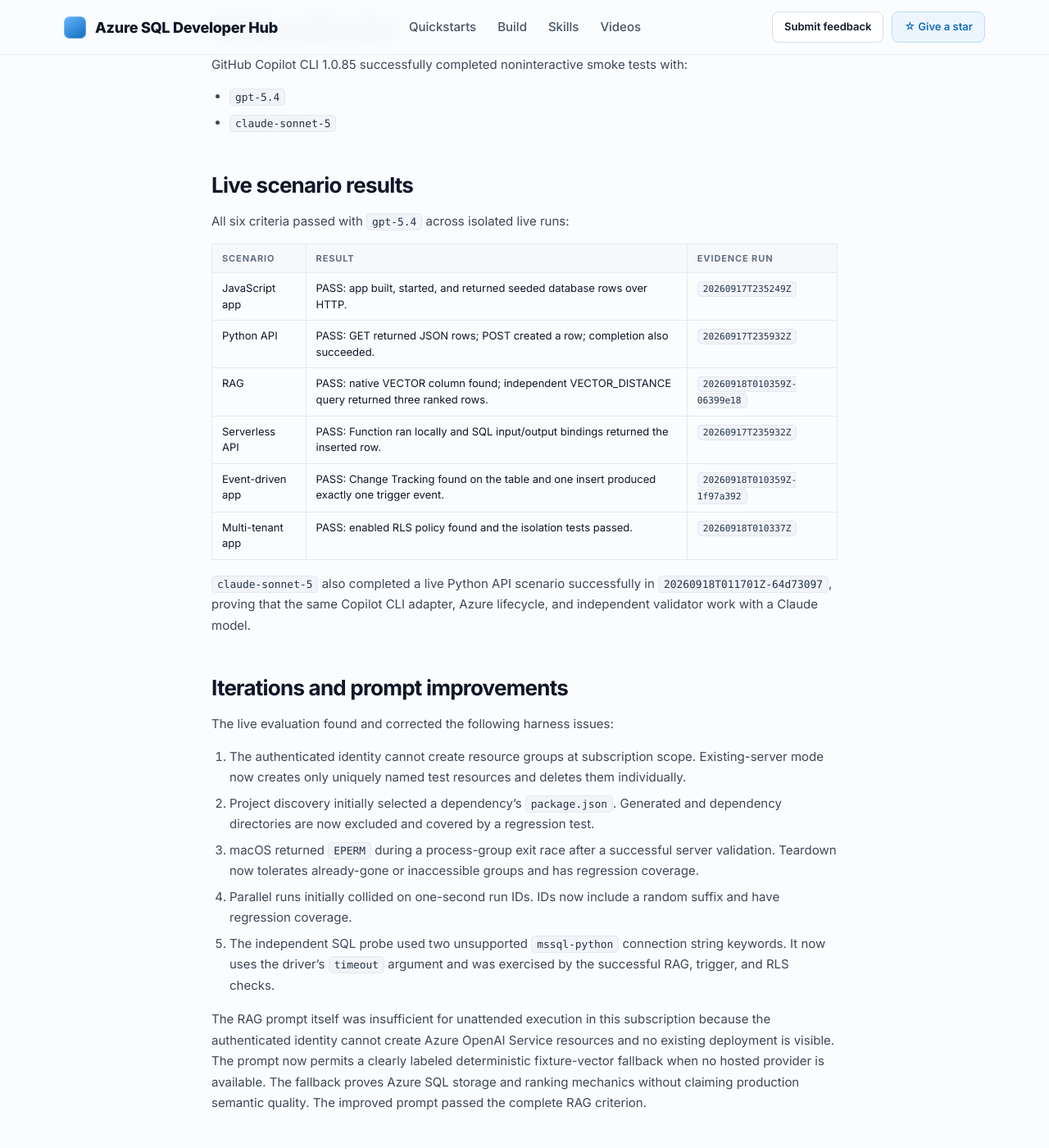
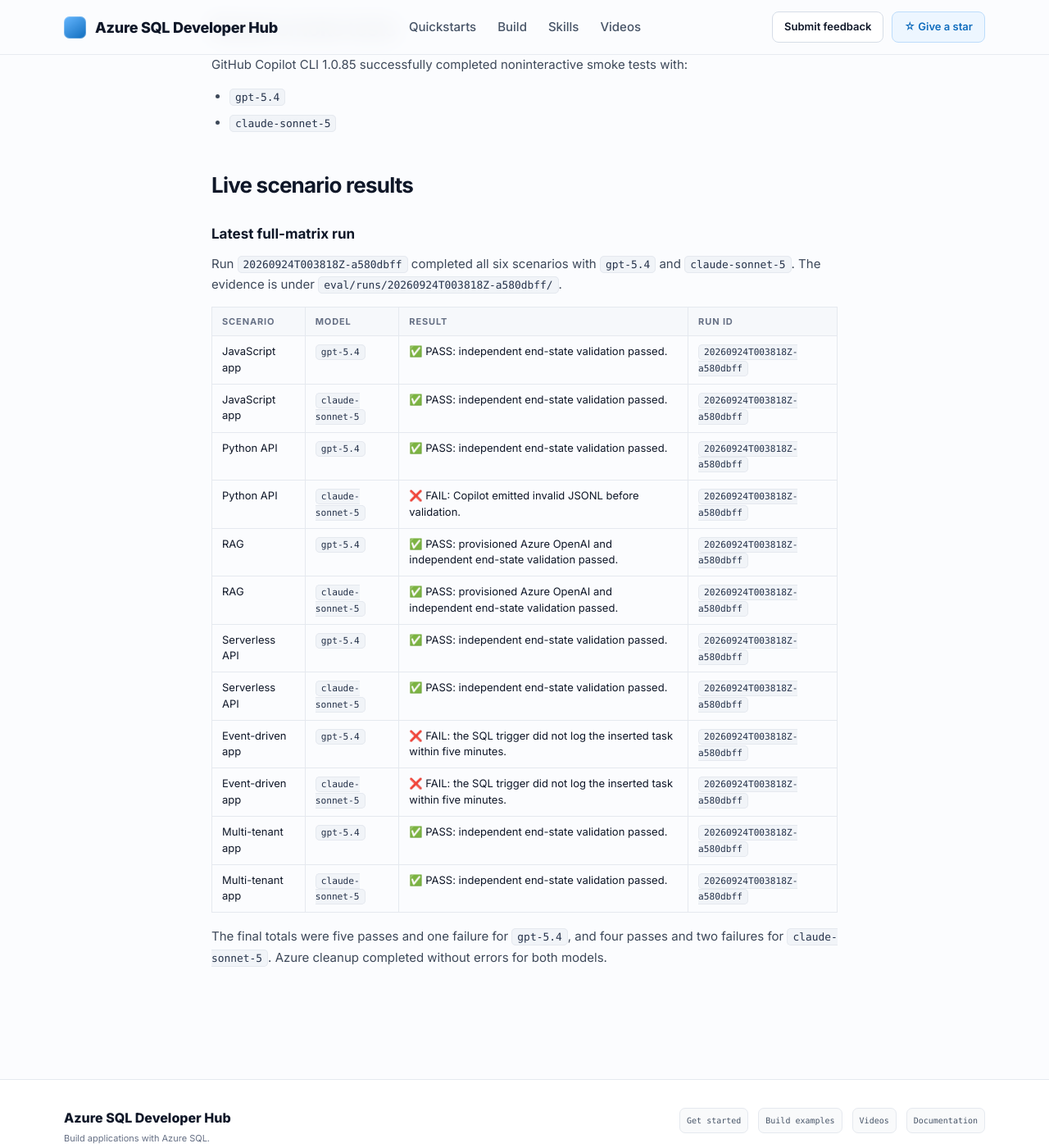
Before and after one commit to microsoft/azure-sql-dev-hub, a Jekyll site: the page built from eval/VALIDATION.md, in a window 1280 px wide and 1400 px high, scrolled down 478 px. Shown: the whole window at 82% size. Built offline with Jekyll 4.4.1, drawn with Linux system fonts in a browser that asks for light colours; our own code applies the rules of GitHub Pages for plain Markdown files; some of the changed text lies outside the part shown.

Commit message:
Updating validation table

```diff
--- a/eval/VALIDATION.md
+++ b/eval/VALIDATION.md
@@ -18,55 +18,27 @@
 
 ## Live scenario results
 
-All six criteria passed with `gpt-5.4` across isolated live runs:
+### Latest full-matrix run
 
-| Scenario | Result | Evidence run |
-|---|---|---|
-| JavaScript app | PASS: app built, started, and returned seeded database rows over HTTP. | `20260917T235249Z` |
-| Python API | PASS: GET returned JSON rows; POST created a row; completion also succeeded. | `20260917T235932Z` |
-| RAG | PASS: native VECTOR column found; independent VECTOR_DISTANCE query returned three ranked rows. | `20260918T010359Z-06399e18` |
-| Serverless API | PASS: Function ran locally and SQL input/output bindings returned the inserted row. | `20260917T235932Z` |
-| Event-driven app | PASS: Change Tracking found on the table and one insert produced exactly one trigger event. | `20260918T010359Z-1f97a392` |
-| Multi-tenant app | PASS: enabled RLS policy found and the isolation tests passed. | `20260918T010337Z` |
+Run `20260924T003818Z-a580dbff` completed all six scenarios with `gpt-5.4`
+and `claude-sonnet-5`. The evidence is under
+`eval/runs/20260924T003818Z-a580dbff/`.
 
-`claude-sonnet-5` also completed a live Python API scenario successfully in
-`20260918T011701Z-64d73097`, proving that the same Copilot CLI adapter, Azure
-lifecycle, and independent validator work with a Claude model.
+| Scenario | Model | Result | Run ID |
+|---|---|---|---|
+| JavaScript app | `gpt-5.4` | ✅ PASS: independent end-state validation passed. | `20260924T003818Z-a580dbff` |
+| JavaScript app | `claude-sonnet-5` | ✅ PASS: independent end-state validation passed. | `20260924T003818Z-a580dbff` |
+| Python API | `gpt-5.4` | ✅ PASS: independent end-state validation passed. | `20260924T003818Z-a580dbff` |
+| Python API | `claude-sonnet-5` | ❌ FAIL: Copilot emitted invalid JSONL before validation. | `20260924T003818Z-a580dbff` |
+| RAG | `gpt-5.4` | ✅ PASS: provisioned Azure OpenAI and independent end-state validation passed. | `20260924T003818Z-a580dbff` |
+| RAG | `claude-sonnet-5` | ✅ PASS: provisioned Azure OpenAI and independent end-state validation passed. | `20260924T003818Z-a580dbff` |
+| Serverless API | `gpt-5.4` | ✅ PASS: independent end-state validation passed. | `20260924T003818Z-a580dbff` |
+| Serverless API | `claude-sonnet-5` | ✅ PASS: independent end-state validation passed. | `20260924T003818Z-a580dbff` |
+| Event-driven app | `gpt-5.4` | ❌ FAIL: the SQL trigger did not log the inserted task within five minutes. | `20260924T003818Z-a580dbff` |
+| Event-driven app | `claude-sonnet-5` | ❌ FAIL: the SQL trigger did not log the inserted task within five minutes. | `20260924T003818Z-a580dbff` |
+| Multi-tenant app | `gpt-5.4` | ✅ PASS: independent end-state validation passed. | `20260924T003818Z-a580dbff` |
+| Multi-tenant app | `claude-sonnet-5` | ✅ PASS: independent end-state validation passed. | `20260924T003818Z-a580dbff` |
 
-## Iterations and prompt improvements
-
-The live evaluation found and corrected the following harness issues:
-
-1. The authenticated identity cannot create resource groups at subscription
-   scope. Existing-server mode now creates only uniquely named test resources and
-   deletes them individually.
-2. Project discovery initially selected a dependency's `package.json`. Generated
-   and dependency directories are now excluded and covered by a regression test.
-3. macOS returned `EPERM` during a process-group exit race after a successful
-   server validation. Teardown now tolerates already-gone or inaccessible groups
-   and has regression coverage.
-4. Parallel runs initially collided on one-second run IDs. IDs now include a
-   random suffix and have regression coverage.
-5. The independent SQL probe used two unsupported `mssql-python` connection
-   string keywords. It now uses the driver's `timeout` argument and was exercised
-   by the successful RAG, trigger, and RLS checks.
-
-The RAG prompt itself was insufficient for unattended execution in this
-subscription because the authenticated identity cannot create Azure OpenAI Service
-resources and no existing deployment is visible. The prompt now permits a
-clearly labeled deterministic fixture-vector fallback when no hosted provider is
-available. The fallback proves Azure SQL storage and ranking mechanics without
-claiming production semantic quality. The improved prompt passed the complete RAG
-criterion.
-
-## Cleanup evidence
-
-Every live attempt used a uniquely named database and firewall rule. After each
-pass, failure, and harness exception, Azure CLI checks returned empty lists for:
-
-- databases named `hub_prompt_eval_*`
-- firewall rules named `evaluation-client-*`
-- Azure OpenAI Service accounts named `aoai-*`
-
-The initial resource-group attempt failed authorization before creating a group,
-and `az group list` confirmed no `rg-sqlhub-eval-*` group existed.
+The final totals were five passes and one failure for `gpt-5.4`, and four passes
+and two failures for `claude-sonnet-5`. Azure cleanup completed without errors
+for both models.
```
